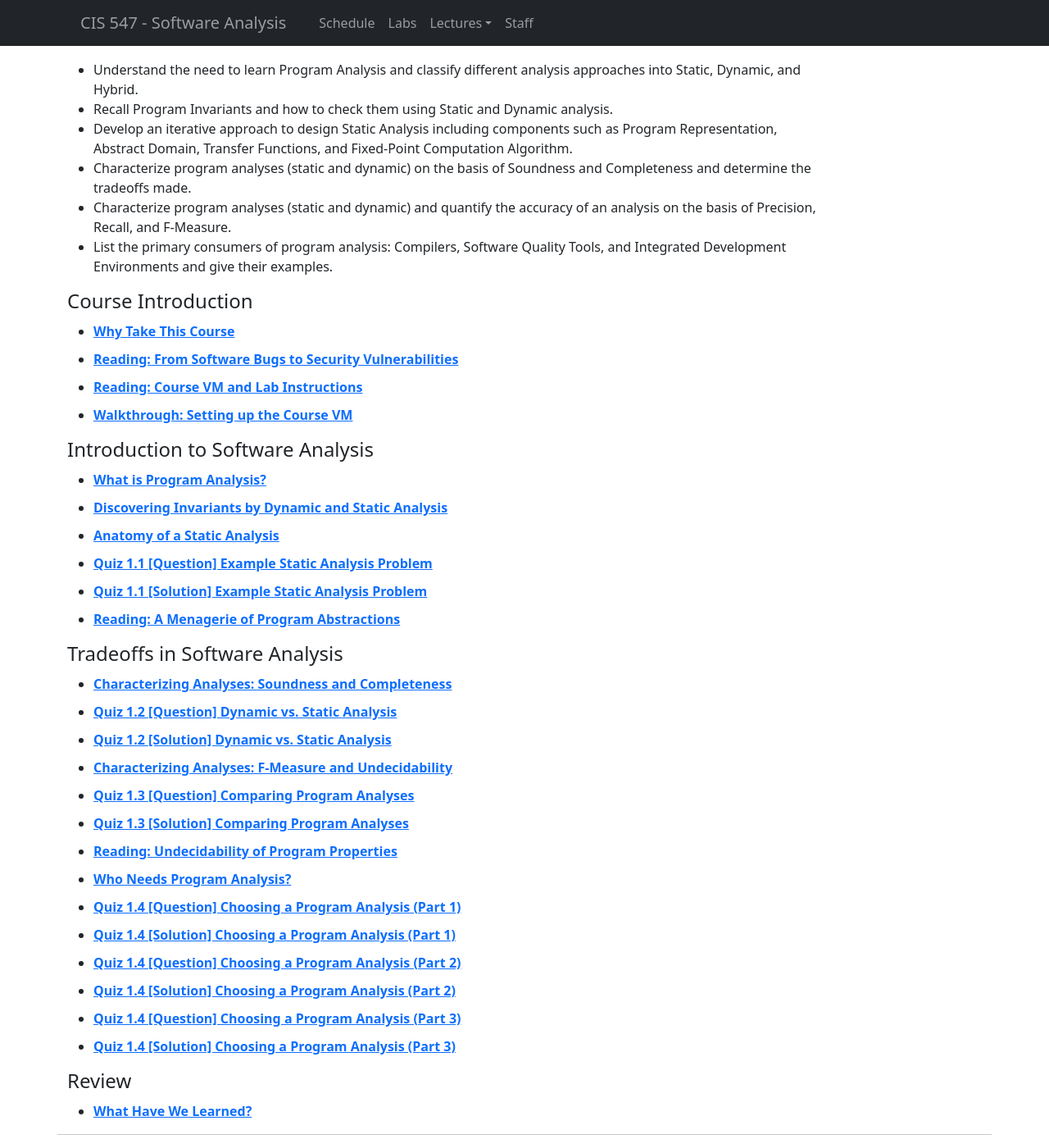
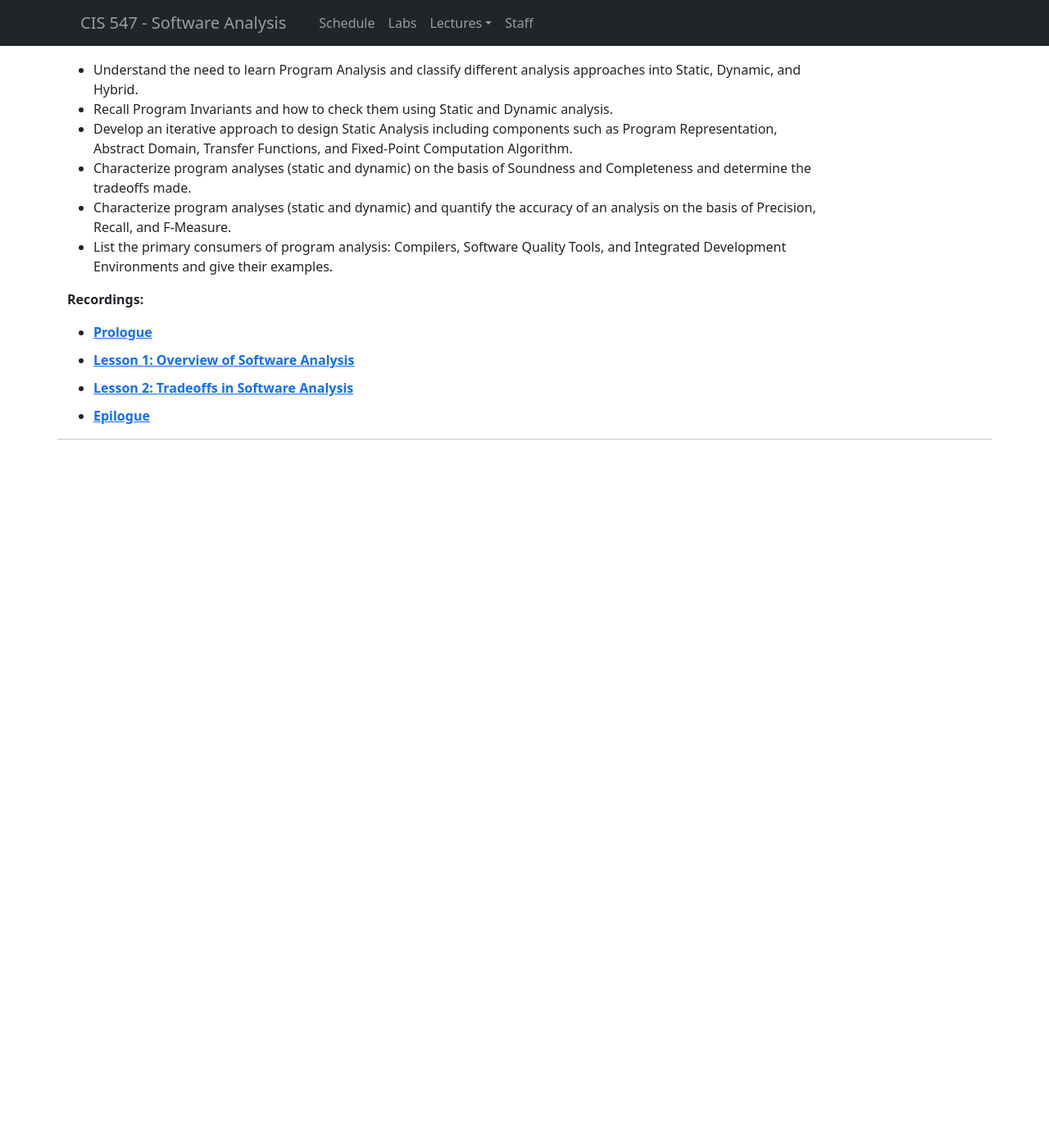
Before and after one commit to cis547/cis547.github.io, a Jekyll site: the page built from _lectures/01.markdown, in a window 1280 px wide and 1400 px high, scrolled down 375 px. Shown: the whole window at 82% size. Built offline with Jekyll 4.4.1, drawn with Linux system fonts in a browser that asks for light colours; after the commit the page ends 927 px from its top, so only the background shows below that.

Commit message:
new format for lectures

```diff
--- a/_layouts/lecture.html
+++ b/_layouts/lecture.html
@@ -5,14 +5,11 @@ layout: default
 <h2>Module {{page._id}}: {{page.title}}</h2>
 	<p><strong>Description:</strong> {{page.description | markdownify}}</p>
 	<p><strong>Objectives:</strong> {{page.objectives | markdownify}}</p>
-
-{% for lesson in page.lessons %}
-	<h4>{{lesson.title}}</h4>
+	<p><strong>Recordings:</strong></p>
 	<ul>
-	{% for segment in lesson.segments %}
+	{% for lesson in page.lessons %}
 		<li style="margin: 10px 0;">
-		<strong><a href="{{segment.url}}">{{segment.title}}</a></strong>
+			<strong><a href="{{lesson.url}}">{{lesson.title}}</a></strong>
 		</li>
 	{% endfor %}
 	</ul>
-{% endfor %}
--- a/_lectures/01.markdown
+++ b/_lectures/01.markdown
@@ -14,62 +14,12 @@ objectives: |
   + List the primary consumers of program analysis: Compilers, Software Quality Tools, and Integrated Development Environments and give their examples.
 slides: intro_to_software_analysis.pdf
 lessons:
-  - title: "Course Introduction"
-    segments:
-      - title: "Why Take This Course"
-        url: "https://upenn.hosted.panopto.com/Panopto/Pages/Viewer.aspx?id=fbda97cf-3fd7-4495-aad4-abfa015ebea4"
-      - title: "Reading: From Software Bugs to Security Vulnerabilities"
-        url: ""
-      - title: "Reading: Course VM and Lab Instructions"
-        url: ""
-      - title: "Walkthrough: Setting up the Course VM"
-        url: "https://upenn.hosted.panopto.com/Panopto/Pages/Viewer.aspx?id=2563080d-efd4-4518-9389-ac2a010016c3"
-  - title: "Introduction to Software Analysis"
-    segments:
-      - title: "What is Program Analysis?"
-        url: "https://upenn.hosted.panopto.com/Panopto/Pages/Viewer.aspx?id=cec6430a-6e07-4499-9a73-abfa01717517"
-      - title: "Discovering Invariants by Dynamic and Static Analysis"
-        url: "https://upenn.hosted.panopto.com/Panopto/Pages/Viewer.aspx?id=42b69bf4-201b-4404-a071-abfa01717fa5"
-      - title: "Anatomy of a Static Analysis"
-        url: "https://upenn.hosted.panopto.com/Panopto/Pages/Viewer.aspx?id=44d37968-15f2-43f4-9946-abfa017185ac"
-      - title: "Quiz 1.1 [Question] Example Static Analysis Problem"
-        url: "https://upenn.hosted.panopto.com/Panopto/Pages/Viewer.aspx?id=64a9f1df-b13a-464f-a73a-abfa01718e7d"
-      - title: "Quiz 1.1 [Solution] Example Static Analysis Problem"
-        url: "https://upenn.hosted.panopto.com/Panopto/Pages/Viewer.aspx?id=b147f209-da05-4167-a37f-abfa017194b4"
-      - title: "Reading: A Menagerie of Program Abstractions"
-        url: ""
-  - title: "Tradeoffs in Software Analysis"
-    segments:
-      - title: "Characterizing Analyses: Soundness and Completeness"
-        url: "https://upenn.hosted.panopto.com/Panopto/Pages/Viewer.aspx?id=3e7bd9f3-b1a3-476f-a6a8-abfe0154d76e"
-      - title: "Quiz 1.2 [Question] Dynamic vs. Static Analysis"
-        url: "https://upenn.hosted.panopto.com/Panopto/Pages/Viewer.aspx?id=cbfbaaa2-03dd-43c7-a947-abfe0154e004"
-      - title: "Quiz 1.2 [Solution] Dynamic vs. Static Analysis"
-        url: "https://upenn.hosted.panopto.com/Panopto/Pages/Viewer.aspx?id=4a6a10cb-97d9-4e5e-9e35-abfe0154e801"
-      - title: "Characterizing Analyses: F-Measure and Undecidability"
-        url: "https://upenn.hosted.panopto.com/Panopto/Pages/Viewer.aspx?id=fdef7dbc-f147-4436-b8b7-abfe0154ef4f"
-      - title: "Quiz 1.3 [Question] Comparing Program Analyses"
-        url: "https://upenn.hosted.panopto.com/Panopto/Pages/Viewer.aspx?id=ff1d6826-b827-4784-8a85-abfe01570e5d"
-      - title: "Quiz 1.3 [Solution] Comparing Program Analyses"
-        url: "https://upenn.hosted.panopto.com/Panopto/Pages/Viewer.aspx?id=29c0a969-9148-4071-99e4-abfe015713c9"
-      - title: "Reading: Undecidability of Program Properties"
-        url: ""
-      - title: "Who Needs Program Analysis?"
-        url: "https://upenn.hosted.panopto.com/Panopto/Pages/Viewer.aspx?id=ce420ed7-bf4b-4c04-a9f0-abfe0158bb4b"
-      - title: "Quiz 1.4 [Question] Choosing a Program Analysis (Part 1)"
-        url: "https://upenn.hosted.panopto.com/Panopto/Pages/Viewer.aspx?id=630fb292-0cf8-45d6-a036-abfe0158dac1"
-      - title: "Quiz 1.4 [Solution] Choosing a Program Analysis (Part 1)"
-        url: "https://upenn.hosted.panopto.com/Panopto/Pages/Viewer.aspx?id=96499a1d-6e7d-4b7f-b419-abfe0158e537"
-      - title: "Quiz 1.4 [Question] Choosing a Program Analysis (Part 2)"
-        url: "https://upenn.hosted.panopto.com/Panopto/Pages/Viewer.aspx?id=9ee60aae-ec65-4cdd-be70-abfe0158ecd4"
-      - title: "Quiz 1.4 [Solution] Choosing a Program Analysis (Part 2)"
-        url: "https://upenn.hosted.panopto.com/Panopto/Pages/Viewer.aspx?id=bace1312-f719-44f0-b4d3-abfe015b7a2d"
-      - title: "Quiz 1.4 [Question] Choosing a Program Analysis (Part 3)"
-        url: "https://upenn.hosted.panopto.com/Panopto/Pages/Viewer.aspx?id=a07981e7-7269-4c64-ad2b-abfe015b8928"
-      - title: "Quiz 1.4 [Solution] Choosing a Program Analysis (Part 3)"
-        url: "https://upenn.hosted.panopto.com/Panopto/Pages/Viewer.aspx?id=b2ba04f5-26a1-4f3a-9f2e-abfe015b9376"
-  - title: "Review"
-    segments:
-      - title: "What Have We Learned?"
-        url: "https://upenn.hosted.panopto.com/Panopto/Pages/Viewer.aspx?id=a84f999f-0607-46ad-83bc-abfe015b99cf"
+  - title: "Prologue"
+    url: "https://youtu.be/_h9ljrdS18E"
+  - title: "Lesson 1: Overview of Software Analysis"
+    url: "https://youtu.be/MPc5irh53co"
+  - title: "Lesson 2: Tradeoffs in Software Analysis"
+    url: "https://youtu.be/zhaLrT0XvoQ"
+  - title: "Epilogue"
+    url: "https://youtu.be/HDrCeWAGzFM"
 ---
```
